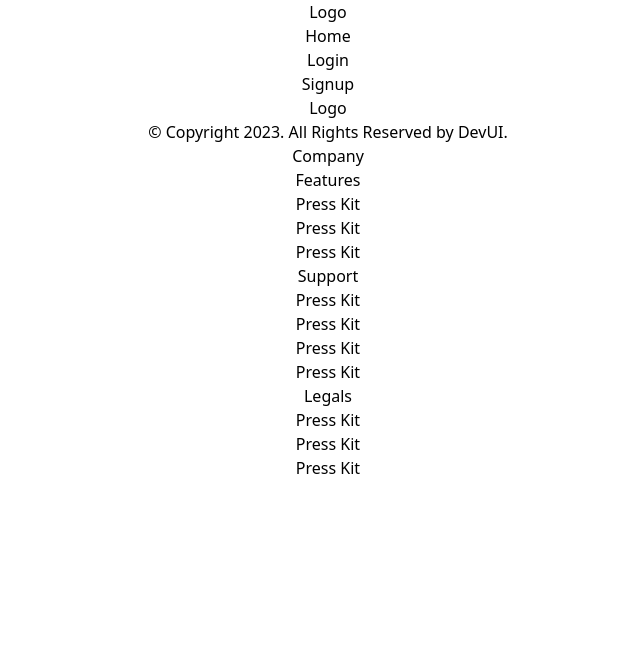
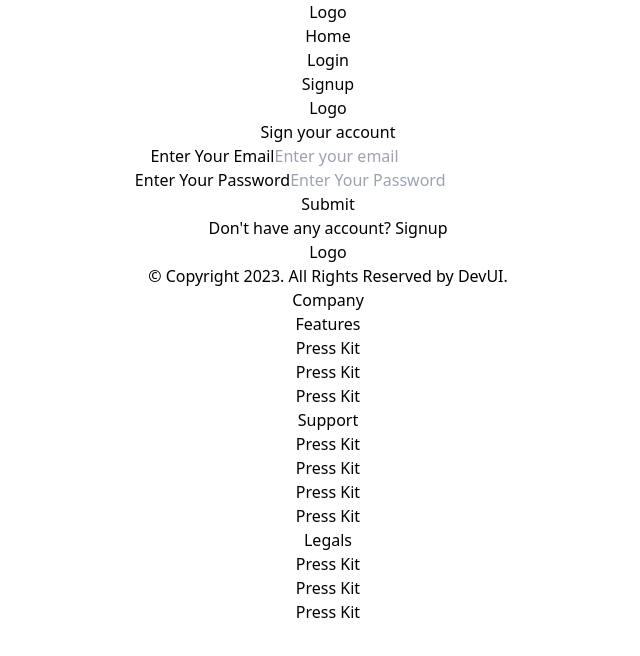
Before and after one commit to Karanfullstack/react-medium-app, a React (Vite) app: page / in a window 1280 px wide. Shown: the top 656 px of the page, without its empty margins (312-952 px from the left). Built offline with nearby package versions, Linux system fonts and the light colour scheme; no server answers.

Commit message:
Login and Signup Component Successfully Done

```diff
--- a/src/App.jsx
+++ b/src/App.jsx
@@ -1,5 +1,5 @@
 import {useState, useRef, useEffect} from "react";
-import {Header, Footer} from "./components";
+import {Header, Footer, Login, Signup} from "./components";
 import {useDispatch} from "react-redux";
 import authService from "./services/authService";
 import {login, logout} from "./features/authSlice/authSlice";
@@ -33,7 +33,10 @@ function App() {
 		<div className=" min-h-screen flex justify-center flex-wrap  bg-gray-900">
 			<div className="  w-full  text-white">
 				<Header />
-				<main>{/* TODO: <Outlet/> */}</main>
+				<main>
+					{/* TODO: <Outlet/> */}
+					<Login />
+				</main>
 				<Footer />
 			</div>
 		</div>
--- a/src/common/Input.jsx
+++ b/src/common/Input.jsx
@@ -5,13 +5,13 @@ const Input = ({label, type = "text", className = "", ...props}, ref) => {
 	return (
 		<div className="w-full">
 			{label && (
-				<label className="inline-block mb-1 pl-1" htmlFor={id}>
+				<label className="mb-3  inline-block" htmlFor={id}>
 					{label}
 				</label>
 			)}
 			<input
 				type={type}
-				className={`${className} px-3 py-2 rounded-lg bg-white text-black outline-none focus:bg-gray-50 duration-200 border border-gray-200 w-full `}
+				className={`${className}focus:outline-blue-300  px-3 py-2 rounded-lg bg-white text-black outline-none focus:bg-gray-50 duration-200 border  w-full `}
 				{...props}
 				ref={ref}
 				id={id}
--- a/src/common/LogoutBtn.jsx
+++ b/src/common/LogoutBtn.jsx
@@ -18,7 +18,10 @@ const LogoutBtn = () => {
 			});
 	};
 	return (
-		<button className="inline-block px-6 py-2 duration-200 hover:bg-gray-950 rounded-lg">
+		<button
+			onClick={logoutHandler}
+			className="inline-block px-6 py-2 duration-200 hover:bg-gray-950 rounded-lg"
+		>
 			Logout
 		</button>
 	);
--- a/src/common/index.js
+++ b/src/common/index.js
@@ -1,4 +1,8 @@
 import Logo from "./Logo";
 import LogoutBtn from "./LogoutBtn";
 import Button from "./Button";
-export {Logo, LogoutBtn, Button};
+import Input from "./Input";
+import PostCard from "./PostCard";
+import Select from "./Select";
+
+export {Logo, LogoutBtn, Button, Input, PostCard, Select};
--- /dev/null
+++ b/src/components/Login/Login.jsx
@@ -0,0 +1,76 @@
+import React, {useState} from "react";
+import {Button, Input, Logo} from "../../common";
+import authService from "../../services/authService";
+import {useForm} from "react-hook-form";
+import {useDispatch} from "react-redux";
+import {login as authLogin} from "../../features/authSlice/authSlice";
+
+const Login = () => {
+	const dispatch = useDispatch();
+	const {register, handleSubmit} = useForm();
+	const [error, setError] = useState("");
+	const [loading, setLoading] = useState(false);
+
+	// Handling Login Logic
+	const handelSignup = async (data) => {
+		setError("");
+		setLoading(true);
+		try {
+			const session = await authService.login(data);
+			if (session) {
+				const userData = await authService.currentUser();
+				if (userData) {
+					dispatch(authLogin(userData));
+					console.log("Logged In Successfully");
+					{
+						/* TODO: REDIRECT TO HOME PAGE */
+					}
+				}
+			}
+		} catch (error) {
+			setError(error.message);
+			setLoading(false);
+		}
+	};
+	return (
+		<div className="flex  flex-col items-center pb-4 justify-center w-full">
+			<div className="mb-6 flex justify-center">
+				<span className="inline-block w-full max-w-[100px]">
+					<Logo className="text-3xl" />
+				</span>
+			</div>
+			<h2 className="text-center text-2xl font-bold leading-tight">
+				Sign your account
+			</h2>
+
+			{/* TODO:  Error Show */}
+			{error && <p className="text-red-600 mt-8 text-center">{error}</p>}
+			<form onSubmit={handleSubmit(handelSignup)} className="mt-8">
+				<div className="space-y-5">
+					<Input
+						label="Enter Your Email"
+						type="email"
+						placeholder="Enter your email"
+						{...register("email")}
+					/>
+
+					<Input
+						type="password"
+						label="Enter Your Password"
+						placeholder="Enter Your Password"
+						{...register("password")}
+					/>
+					<Button type="submit" className=" bg-gray-800">
+						{loading ? "Processing" : "Submit"}
+					</Button>
+				</div>
+			</form>
+			<p className="mt-5 text-center text-base text-white/60">
+				Don&apos;t have any account?&nbsp;
+				<span>Signup</span> {/* TODO: Wrap with Link */}
+			</p>
+		</div>
+	);
+};
+
+export default Login;
--- /dev/null
+++ b/src/components/Signup/Signup.jsx
@@ -0,0 +1,73 @@
+import React, {useState} from "react";
+import {Button, Input, Logo} from "../../common";
+import authService from "../../services/authService";
+import {useForm} from "react-hook-form";
+
+const Signup = () => {
+	const {register, handleSubmit} = useForm();
+	const [error, setError] = useState("");
+	const [loading, setLoading] = useState(false);
+
+	// Handling Login Logic
+	const handelLogin = async (data) => {
+		setError("");
+		setLoading(true);
+		try {
+			const session = await authService.createAccount(data);
+			if (session) {
+				console.log("User Created Sucessfully");
+				setLoading(false);
+			}
+		} catch (error) {
+			setError(error.message);
+			setLoading(false);
+		}
+	};
+	return (
+		<div className="flex  flex-col items-center pb-4 justify-center w-full">
+			<div className="mb-6 flex justify-center">
+				<span className="inline-block w-full max-w-[100px]">
+					<Logo className="text-3xl" />
+				</span>
+			</div>
+			<h2 className="text-center text-2xl font-bold leading-tight">
+				Sign Up Account
+			</h2>
+
+			{/* TODO:  Error Show */}
+			{error && <p className="text-red-600 mt-8 text-center">{error}</p>}
+			<form onSubmit={handleSubmit(handelLogin)} className="mt-8">
+				<div className="space-y-5">
+					<Input
+						type="text"
+						{...register("name")}
+						placeholder="name"
+						label="Enter Your Name"
+					/>
+					<Input
+						label="Enter Your Email"
+						type="email"
+						placeholder="Enter your email"
+						{...register("email")}
+					/>
+
+					<Input
+						type="password"
+						label="Enter Your password"
+						placeholder="Enter Your Password"
+						{...register("password")}
+					/>
+					<Button type="submit" className=" bg-gray-800">
+						{loading ? "Processing" : "Submit"}
+					</Button>
+				</div>
+			</form>
+			<p className="mt-5 text-center text-base text-white/60">
+				have already an account?&nbsp;
+				<span>Sign In</span> {/* TODO: Wrap with Link */}
+			</p>
+		</div>
+	);
+};
+
+export default Signup;
--- a/src/components/index.js
+++ b/src/components/index.js
@@ -1,3 +1,5 @@
 import Header from "./Header/Header";
 import Footer from "./Footer/Footer";
-export {Header, Footer};
+import Signup from "./Signup/Signup";
+import Login from "./Login/Login";
+export {Header, Footer, Login, Signup};
```
